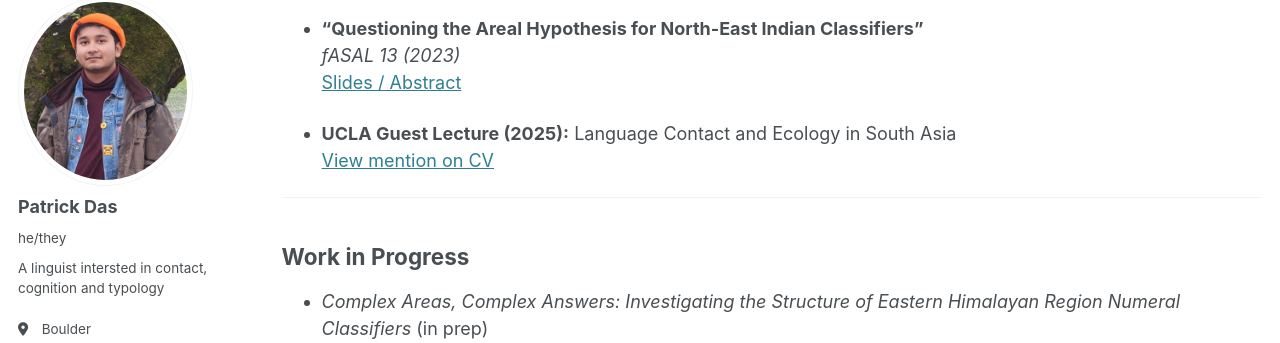
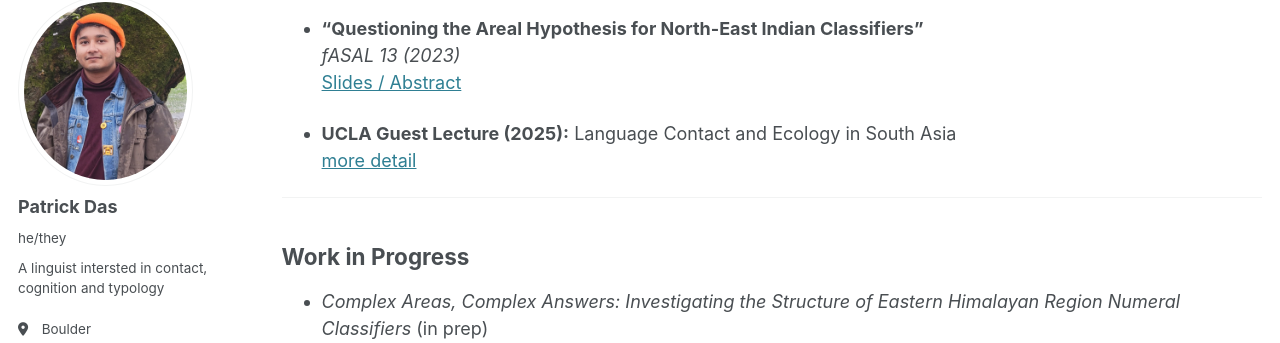
Before and after one commit to patrickdas/patrickdas.github.io, a Jekyll site: the page built from _pages/research.md, in a window 1280 px wide and 900 px high, scrolled down 862 px. Shown: the part 110-453 px from the top of the window. Built offline with Jekyll 4.4.1, drawn with Linux system fonts in a browser that asks for light colours; some web fonts are replaced.

Commit message:
Update research.md

```diff
--- a/_pages/research.md
+++ b/_pages/research.md
@@ -38,7 +38,7 @@ My dissertation focuses on the documentation and spatial analysis of **Tikhir**,
   [Slides / Abstract](https://osf.io/6yzx2/)
 
 - **UCLA Guest Lecture (2025):** Language Contact and Ecology in South Asia
-  [View mention on CV](/cv/)
+  [more detail](/talks/ucla-contact-ecology//)
 
 ---
 
```
